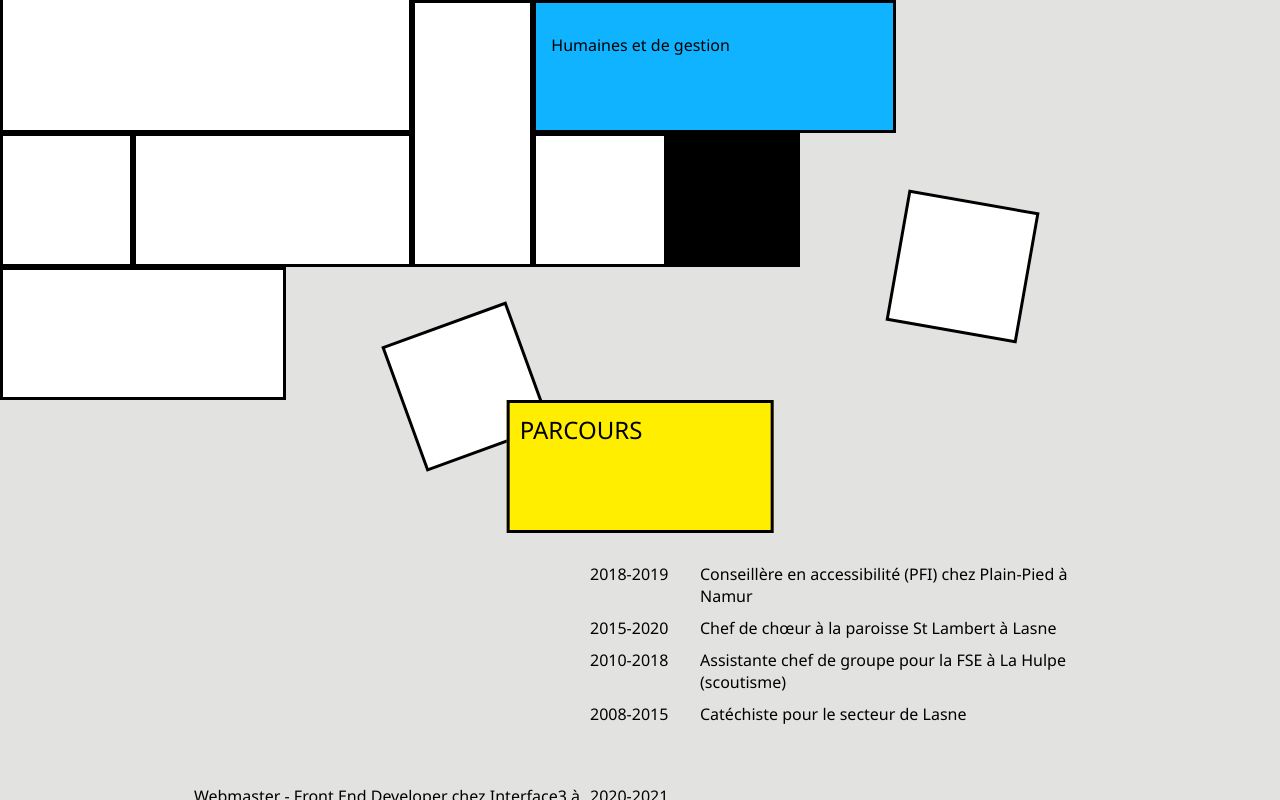
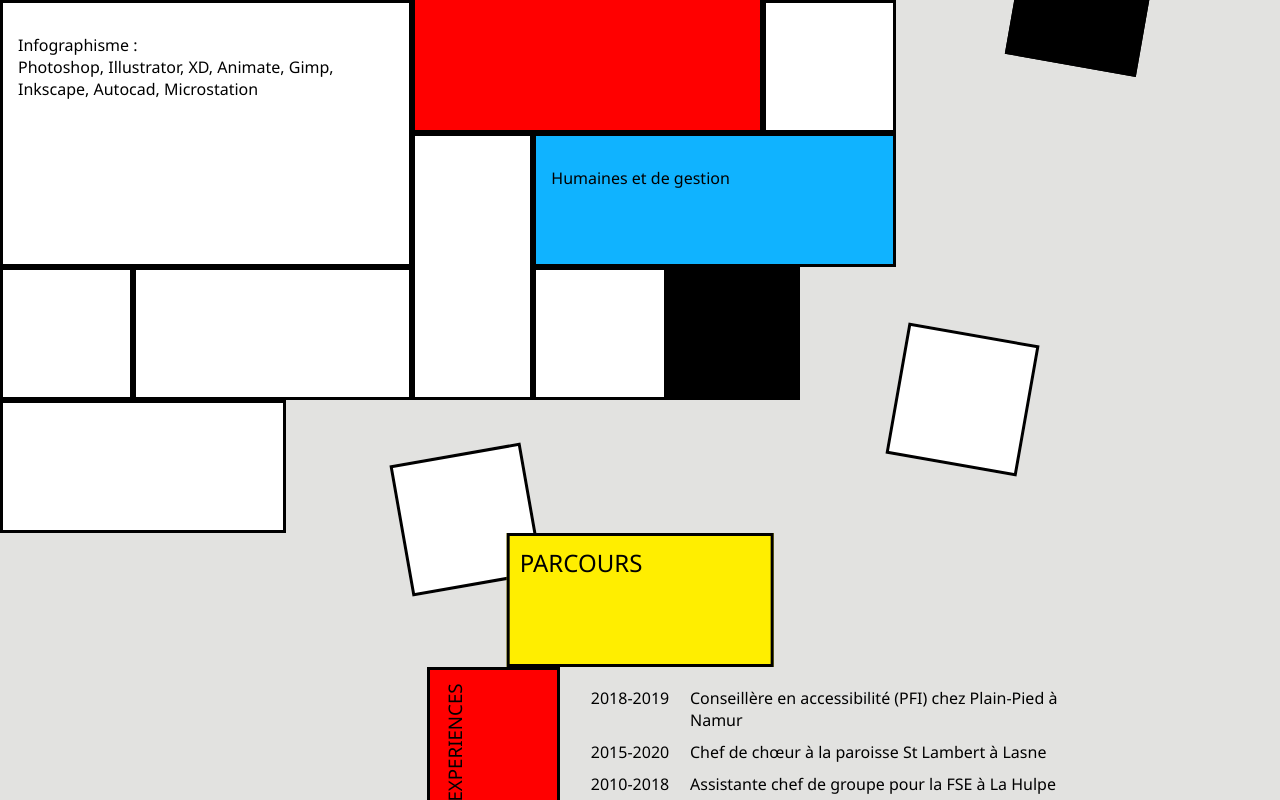
Before and after one commit to dapdel/CV, a React (Create React App) app: page / in a window 1280 px wide. Shown: the part 2000-2800 px from the top of the page. Built offline with nearby package versions, Linux system fonts and the light colour scheme.

Commit message:
parcours

```diff
--- a/src/components/section1_accueil.js
+++ b/src/components/section1_accueil.js
@@ -9,7 +9,7 @@ export const Section1Accueil = () => (
             </nav>
             <div className="bord haut1"></div>
             <nav className="bord haut2 rel cache">
-                <a className="lien parcoursbis parcours" href="#">Parcours</a>
+                <a className="lien parcoursbis parcours" href="#section4">Parcours</a>
             </nav>
         </div>
         <div className="milieu-gauche flex-v fg">
@@ -96,7 +96,7 @@ export const Section1Accueil = () => (
                 </div>
             </div>
             <nav className="bas bord haut1">
-                <a className="lien parcours" href="#">Parcours</a>
+                <a className="lien parcours" href="#section4">Parcours</a>
             </nav>
         </div>
         <div className="droite flex-v">
--- a/src/components/section2_a_propos.js
+++ b/src/components/section2_a_propos.js
@@ -11,7 +11,7 @@ export const Section2APropos = () => (
             <div className="bord larglogo coul0"></div>
             <div className="bord larg1 coul0 inv5 raj"></div>
             <div className="bord larg1logo inv2 coul0"></div>
-            <div className="bord haut1 fg"></div>
+            <div className="haut1 fg"></div>
             <div className="bord larg1 coul0 inv1"></div>
             <div className="bord larg1 inv1"></div>
             <div className="bord larg1 coul2"></div>
--- a/src/components/section3_competences.js
+++ b/src/components/section3_competences.js
@@ -2,10 +2,11 @@ import React from 'react';
 
 export const Section3Competences = () => (
     <section id="section3" className="section sectionCompetences rel">
+        <div className="bord larg1 haut1 coul0"></div>
        <div className="flex-h haut1 larg100 rel">
             <div className="bord larg1 coul0">
             </div>
-            <div className="bord larglogo coul0 inv3"></div>
+            <div className="bord larglogo coul0 inv5"></div>
             <div className="bord larg2 coul0 haut1 abs car1">
             </div>
         </div>
@@ -70,7 +71,7 @@ export const Section3Competences = () => (
                 <div className="bord larg1 haut1 coul0 car4 abs inv4"></div>
             </div>
         </div>
-        <div className="bord larg1logo haut1 coul0 car5 abs"></div>
-        <div className="bord larg1 haut1 coul0 car6 abs"></div>
+
+        <div className="bord larg1 haut1 coul0 car6 inv5 abs"></div>
     </section>
     );
--- a/src/components/section4_parcours.js
+++ b/src/components/section4_parcours.js
@@ -2,13 +2,15 @@ import React from 'react';
 
 export const Section4Parcours = () => (
     <section id="section4" className="section sectionParcours ">
-        <div className=" larg2 haut1 raj"></div>
+        <div className="bord larg1logo haut1 coul0"></div>
+
         <h2 className="titre bord larg2 haut1 coul1">
         Parcours</h2>
         <div className="tout flex-v">
+            <div className="bord sstitre haut1 larg2 coul2 rel raj"><h3 className="experiences abs ">Experiences</h3></div>
             <div className="haut flex-h">
-                <div className="vide"></div>
-                <div className="flex-v">
+                <div className="bord sstitre larg1 coul2 rel inv4"><h3 className="experiences abs ">Experiences</h3></div>
+                <div className="haut-droite flex-v">
                     <div className="flex-h">
                         <p className="date">2018-2019</p>
                         <p className="info">Conseillère en accessibilité (PFI)
@@ -35,7 +37,10 @@ export const Section4Parcours = () => (
                 </div>
             </div>
             <div className="bas flex-h">
-                <div className="flex-v">
+                <div className="bas-gauche flex-v">
+                    <div className="flex-h">
+                        <div className="bord sstitre haut1 coul3 rel larg2 raj"><h3 className="formations abs">Formations</h3></div>
+                    </div>
                     <div className="flex-h">
                         <p className="info">Webmaster - Front End Developer
                         chez Interface3 à Bruxelles
@@ -62,7 +67,8 @@ export const Section4Parcours = () => (
                         <p className="date">1980-1989</p>
                     </div>
                 </div>
-                <div className="vide"></div>
+                <div className="bord sstitre larg1 coul3 rel inv4"><h3 className="formations abs">Formations</h3></div>
+
             </div>
         </div>
     </section>
--- a/src/styles/_all.scss
+++ b/src/styles/_all.scss
@@ -59,12 +59,18 @@
   //gestion taille des blocs
   .haut1{
     height: calc(100vh/6);
+    @media screen and (max-width: 900px) {
+      height: 100px;
+    }
     @media screen and (max-width: 640px) {
       height: 80px;
     }
   }
   .haut2{
     height: calc(100vh/3);
+    @media screen and (max-width: 900px) {
+      height: 200px;
+    }
     @media screen and (max-width: 640px) {
       height: 160px;
     }
@@ -74,12 +80,18 @@
   }
   .larg1{
     width:$larg1;
+    @media screen and (max-width: 900px) {
+      width: 100px;
+    }
     @media screen and (max-width: 640px) {
       width: 80px;
     }
   }
   .larg2{
     width:calc(100vh/3);
+    @media screen and (max-width: 900px) {
+      width: 200px;
+    }
     @media screen and (max-width: 640px) {
       width: 200px;
     }
@@ -87,15 +99,24 @@
   }
   .larg3{
     width:calc(100vh/2);
+    @media screen and (max-width: 900px) {
+      width: 300px;
+    }
   }
   .larglogo{
     width:$larglogo;
+    @media screen and (max-width: 900px) {
+      width: 100px;
+    }
     @media screen and (max-width: 640px) {
       width: 80px;
     }
   }
   .larg1logo{
     width:calc((3000vh/84));
+    @media screen and (max-width: 900px) {
+      width: 200px;
+    }
     @media screen and (max-width: 640px) {
       width: 240px;
     }
@@ -146,7 +167,7 @@
     display: none;
   }
 }
-@media screen and (max-width: 768px) {
+@media screen and (max-width: 900px) {
   .inv3{
     display: none;
   }
--- a/src/styles/_section0_header.scss
+++ b/src/styles/_section0_header.scss
@@ -5,6 +5,9 @@
     .logo{
         position: fixed;
         left: calc(100vh/6);
+        @media screen and (max-width: 900px) {
+            left:100px;
+          }
         @media screen and (max-width: 640px) {
           left:0;
           display:none;
@@ -14,6 +17,10 @@
         display:block;
         width: 99%;
         margin: auto;
+        @media screen and (max-width: 900px) {
+            width: 100%;
+            padding-top:6px;
+        }
         @media screen and (max-width: 640px) {
             width: 100%;
             padding-top:6px;
--- a/src/styles/_section3_competences.scss
+++ b/src/styles/_section3_competences.scss
@@ -4,17 +4,27 @@
    width:100vw;
    min-height:100vh;
    //overflow: hidden;
+   @media screen and (max-width: 900px) {
+    overflow: visible;
+    min-height:600px;
+    }
    @media screen and (max-width: 640px) {
     overflow: visible;
     }
 
     .car1{
-        left: calc(240vh/6);
+        left: calc(50vh);
         transform: rotate(10deg);
         top:-50px;
+        @media screen and (max-width: 900px) {
+            left:250px;
+        }
         @media screen and (max-width: 640px) {
+            left:50%;
+        }
+        @media screen and (max-width: 420px) {
             left:30%;
-        }
+          }
     }
     .maingauche, .maindroite, .mainmilieu{
         min-width:30%;
@@ -36,20 +46,34 @@
     .car3{
         transform: rotate(100deg);
         right: calc(40vh/6);
+        @media screen and (max-width: 900px) {
+
+             right: 30px;
+         }
 
     }
     .car4{
         transform: rotate(10deg);
         top: calc(350vh/6);
+        @media screen and (max-width: 900px) {
+           top:250px;
+            right: 20px;
+        }
     }
 
     .car6{
-        transform: rotate(-20deg);
-        bottom: calc(-40vh/6);
+        transform: rotate(-10deg);
+        bottom: calc(-140vh/6);
         left: calc(300vh/6);
+        @media screen and (max-width: 900px) {
+            bottom: -150px;
+            left: 210px;
+            //right: 20px;
+        }
         @media screen and (max-width: 640px) {
-            bottom: 0px;
-            left: 70vw
+            bottom: -70px;
+            left: unset;
+            right: 20px;
         }
     }
 
--- a/src/styles/_section4_parcours.scss
+++ b/src/styles/_section4_parcours.scss
@@ -1,10 +1,14 @@
 .sectionParcours{
     position: relative;
     z-index:1;
-   width:100vw;
-   min-height:100vh;
+    width:100vw;
+    min-height:100vh;
    //overflow: hidden;
-   @media screen and (max-width: 640px) {
+   @media screen and (max-width: 900px) {
+    overflow: visible;
+    min-height: 600px;
+    }
+    @media screen and (max-width: 640px) {
     overflow: visible;
     }
     .titre{
@@ -14,25 +18,56 @@
             transform: translateX(-80px);
             }
     }
+    .sstitre{
+        margin:0 15px;
+        @media screen and (max-width: 640px) {
+            margin:0;
+            }
+    }
+    .experiences{
+        transform: rotate(-90deg);
+        top: 50px;
+        left:-45px;
+        @media screen and (max-width: 640px) {
+            transform: rotate(0deg);
+            top:30px;
+            left:0;
+            }
+    }
+    .formations{
+        transform: rotate(-90deg);
+        top: 50px;
+        left:-45px;
+        @media screen and (max-width: 640px) {
+            transform: rotate(0deg);
+            top:30px;
+            left:0;
+            }
+    }
+
     p{
         margin:5px;
     }
     .date{
         width:100px;
+        text-align: center
     }
     .haut{
-        //transform: translateX(9px);
+        transform: translateX(-20px);
         justify-content:flex-end;
+        padding-right: 15px;
         @media screen and (max-width: 640px) {
             justify-content:flex-start;
+            transform: translateX(0px);
             }
-
         .info{
             text-align:left;
         }
     }
+
     .bas{
         justify-content:flex-start;
+        padding-left: 15px;
         @media screen and (max-width: 640px) {
             justify-content:flex-end;
             }
@@ -43,40 +78,50 @@
     .info{
         max-width:400px;
         @media screen and (max-width: 640px) {
-            width: unset;
+            width: 100%;
             }
     }
-    .vide{
-        max-width:50%;
+    .haut-droite, .bas-gauche{
+        margin:15px 0px;
         @media screen and (max-width: 640px) {
-           display: none;
+            }
+    }
+   .bas-gauche div:nth-of-type(1){
+        @media screen and (max-width: 640px) {
+            justify-content: flex-end;
+
+            }
+    }
+
+
+    .sstitre:first-of-type{
+        @media screen and (max-width: 640px) {
+            transform: translateX(-20px);
+            }
+        }
+
+
+     .bas-gauche{
+        .sstitre{
+             @media screen and (max-width: 640px) {
+                 margin-bottom: 15px;
+                transform: translateX(20px);
+                }
         }
     }
 
 
     .tout{
-      height:calc(500vh/6);
-      max-width: 980px;
-      margin:auto;
-        @media screen and (max-width: 640px) {
-            margin: 20px;
+        max-width: 980px;
+        margin:auto;
+        justify-content: center;
+        @media screen and (max-width: 900px) {
+            margin: 0 20px;
             width:unset;
             height:unset;
             }
     }
-    .haut{
-        margin:25px;
-        @media screen and (max-width: 640px) {
-            margin:0px;
-            margin-top:30px;
-            margin-bottom:20px;
-            }
-    }
-    .bas{
-        margin:25px;
-        @media screen and (max-width: 640px) {
-            margin:0px;
-            }
-    }
+
+
 
 }
```
Also changed, not shown: src/styles/_section1_accueil.scss (+10 -5 lines), src/styles/_section2_a_propos.scss (+31 -8 lines).
